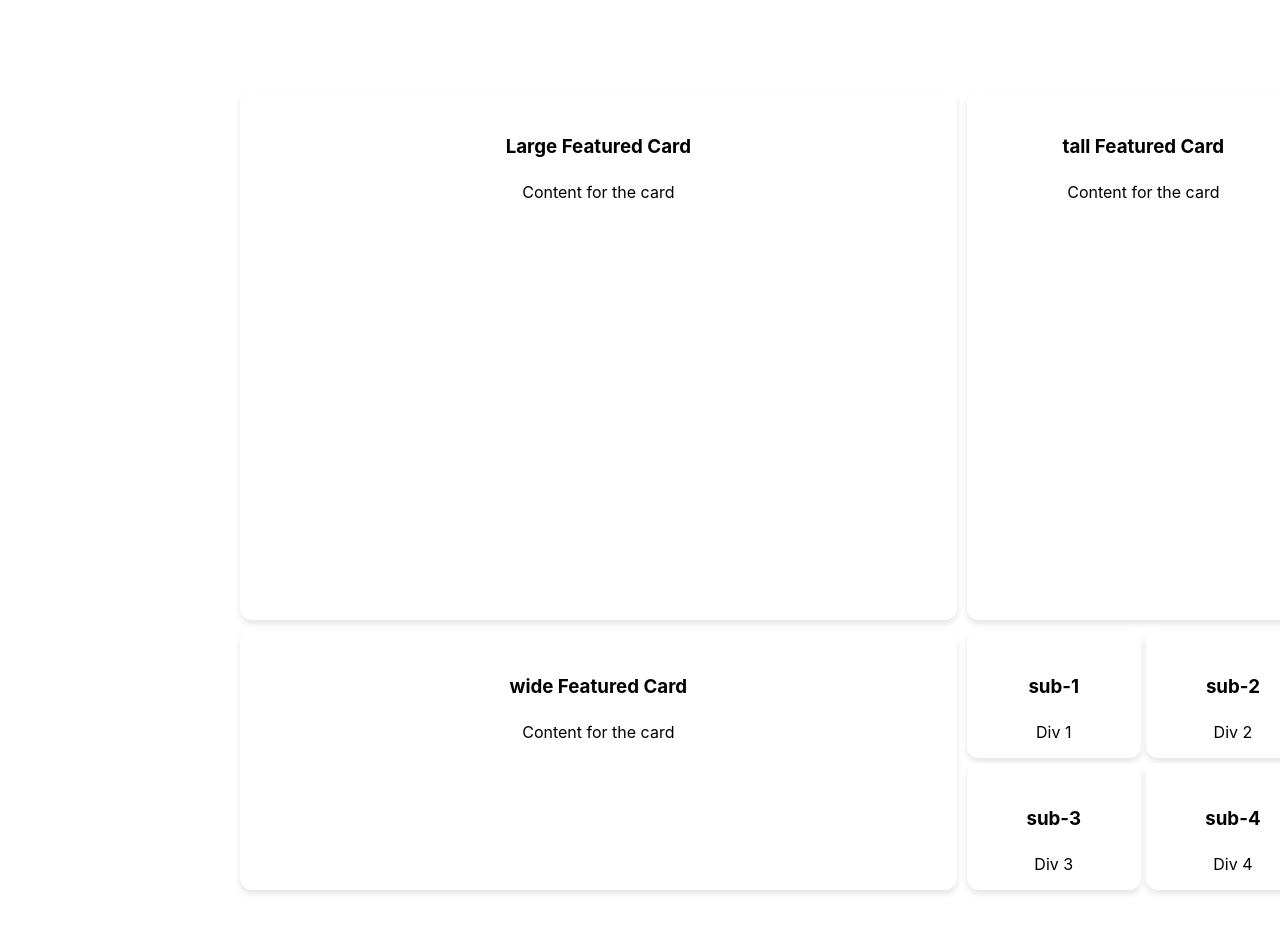
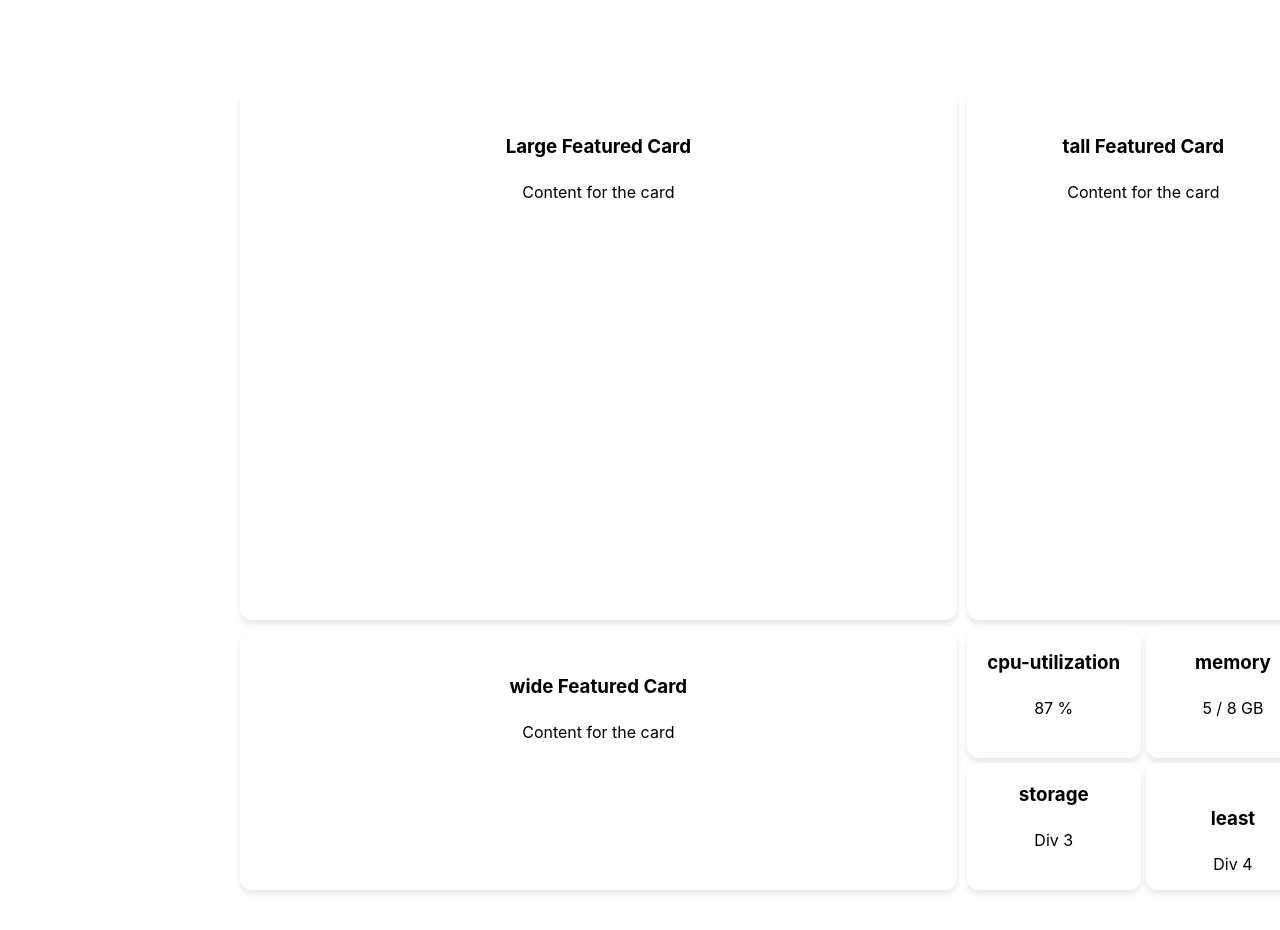
Before and after one commit to Gianpierr/Linux-Facial-Recognition-System, a React (Vite) app in the folder frontend/: page / in a window 1280 px wide. Shown: the top 930 px of the page. Built offline with nearby package versions, Linux system fonts and the light colour scheme.

Commit message:
refactor: modified key and title attributes

```diff
--- a/frontend/src/components/Dashboard/Dashboard.tsx
+++ b/frontend/src/components/Dashboard/Dashboard.tsx
@@ -42,32 +42,40 @@ export default function Dashboard() {
             ))}
 
          <div className="card-holder">
+
+            {/* Cpu Utilization Card */}
             <Card
                key="cpu-utilization"
-               title="sub-1"
-               image="small-image"
+               title="cpu-utilization"
+               image=""
                size="small">
-               <div> Div 1</div>
+
+               <div className="cpu-monitor">
+                  87 %
+               </div>
             </Card>
+
+            {/* Memory Utilization Card */}
             <Card
                key="memory"
-               title="sub-2"
-               image="small-image"
+               title="memory"
+               image=""
                size="small">
-               <div> Div 2</div>
+               <div> 5 / 8 GB</div>
             </Card>
-
+            {/* Storage Utilization Card */}
             <Card
                key="storage"
-               title="sub-3"
-               image="small-image"
+               title="storage"
+               image=""
                size="small">
                <div> Div 3</div>
             </Card>
 
+              {/* TODO: Utilization Card */}
             <Card
                key="least"
-               title="sub-4"
+               title="least"
                image="small-image"
                size="small">
                <div> Div 4</div>
```
